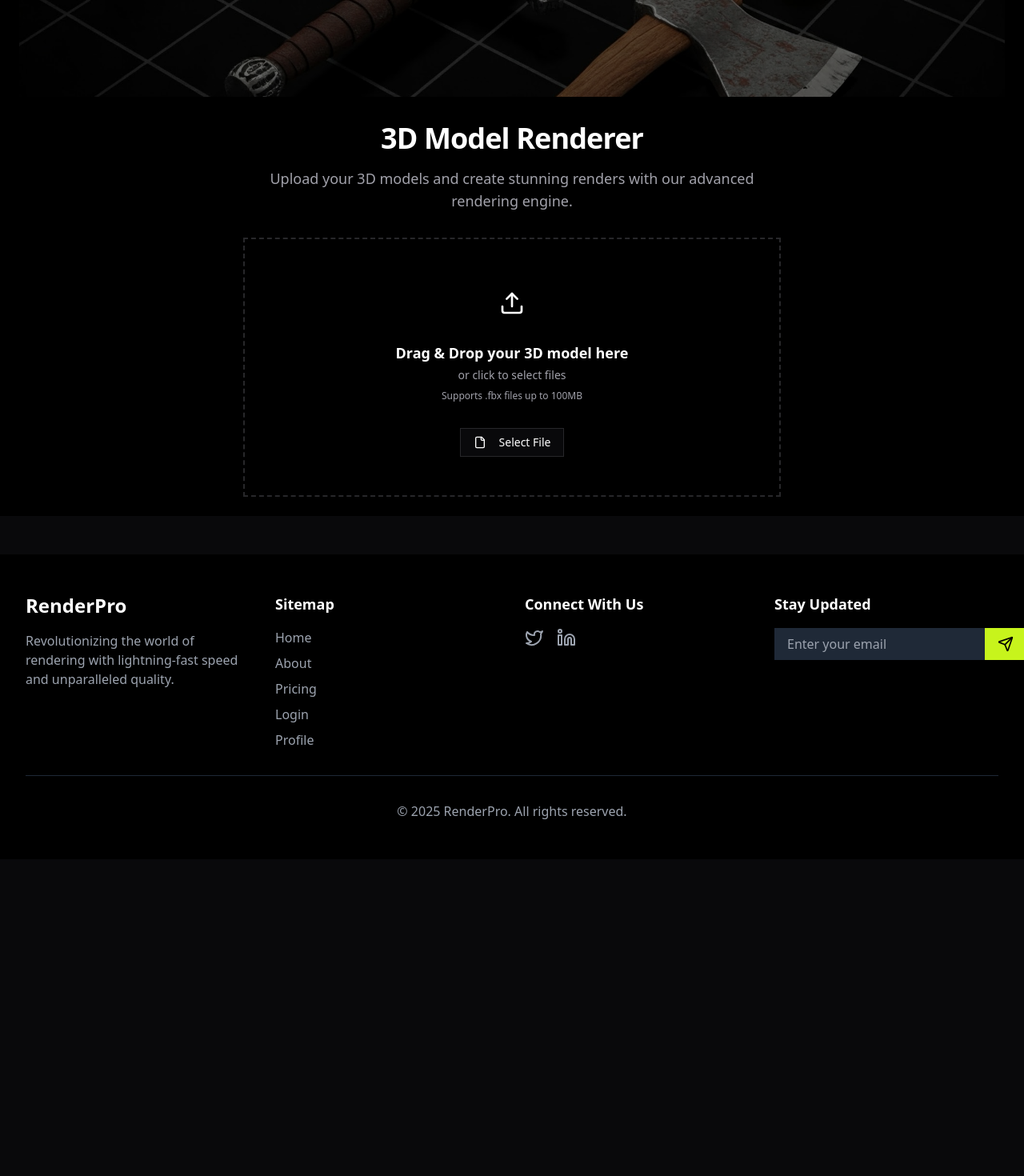
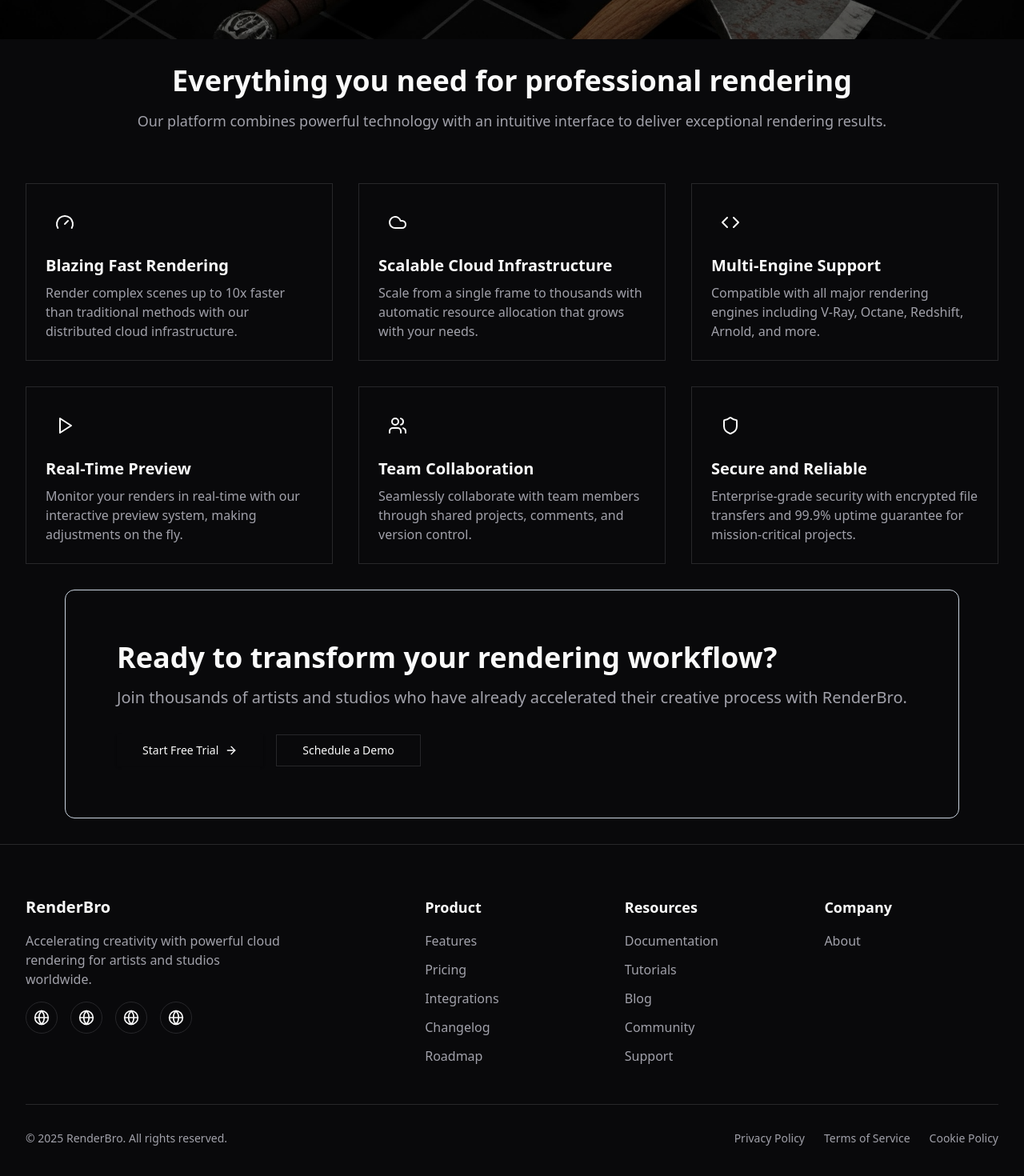
Before and after one commit to 2BrokeGuys/rendering-frontend, a Next.js app in the folder frontend/: page / in a window 1280 px wide. Shown: the part 816-2286 px from the top of the page at 80% size. Before the commit the page ends 1890 px from the top, so only its background shows below. Built offline with nearby package versions, Linux system fonts and the light colour scheme; a web font is replaced by a local one.

Commit message:
All monochrome for now!

```diff
--- a/frontend/app/globals.css
+++ b/frontend/app/globals.css
@@ -51,12 +51,12 @@ main {
 }
 
 .settings-panel {
-  @apply bg-card text-black rounded-lg p-6 shadow-lg backdrop-blur-sm;
+  @apply bg-card rounded-lg p-6 shadow-lg backdrop-blur-sm;
 }
 
 .fancy-scroll {
   scrollbar-width: thin;
-  scrollbar-color: hsl(var(--primary)) transparent;
+  scrollbar-color: hsl(var(--primary));
 }
 
 .fancy-scroll::-webkit-scrollbar {
@@ -99,5 +99,6 @@ main {
   }
   body {
     @apply bg-background text-foreground;
+    font-feature-settings: "rlig" 1, "calt" 1;
   }
 }
--- a/frontend/app/page.tsx
+++ b/frontend/app/page.tsx
@@ -1,93 +1,116 @@
 "use client"
 
-import React, { useState } from 'react';
-import { FileUpload } from '@/components/FileUpload';
-import { RenderSettings } from '@/components/RenderSetting';
-import { ModelPreview } from '@/components/ModelPreview';
+import HeroSection from '@/components/HeroSection';
 import { Button } from '@/components/ui/button';
-import { Download } from 'lucide-react';
-import { toast } from '@/hooks/use-toast';
-import HeroSection from '@/components/HeroSection';
+import { ArrowRight, Cloud, Code, Gauge, LucideIcon, Play, Shield, Users } from 'lucide-react';
+import Link from 'next/link';
 
 const Page = () => {
-  const [selectedFile, setSelectedFile] = useState<File | null>(null);
-  const [isRendering, setIsRendering] = useState(false);
-  const [renderComplete, setRenderComplete] = useState(false);
-
-  const handleRender = () => {
-    if (!selectedFile) {
-      toast({
-        title: "No file selected",
-        description: "Please upload a 3D model first",
-        variant: "destructive"
-      });
-      return;
-    }
-
-    setIsRendering(true);
-    toast({
-      title: "Rendering started",
-      description: "Your model is being rendered..."
-    });
-
-    // Simulate rendering process
-    setTimeout(() => {
-      setIsRendering(false);
-      setRenderComplete(true);
-      toast({
-        title: "Rendering complete",
-        description: "Your render is ready to download"
-      });
-    }, 5000);
-  };
 
   return (
-    <div className="min-h-screen bg-black text-white p-6 my-12">
-      <div className="max-w-screen-xl mx-auto space-y-8">
+    <div className="min-h-screen ">
         <HeroSection/>
-
-        <div className="text-center space-y-4">
-          <h1 className="text-4xl font-bold tracking-tight">3D Model Renderer</h1>
-          <p className="text-lg text-muted-foreground max-w-2xl mx-auto">
-            Upload your 3D models and create stunning renders with our advanced rendering engine.
-          </p>
-        </div>
-
-        {!selectedFile && (
-          <FileUpload onFileSelect={setSelectedFile} />
-        )}
-
-        {selectedFile && (
-          <div className="grid grid-cols-1 lg:grid-cols-3 gap-6">
-            <div className="lg:col-span-2 space-y-6">
-              <div className="preview-container">
-                <ModelPreview file={selectedFile} />
+        <div className="container my-8">
+              <div className="text-center max-w-screen-xl mx-auto mb-16 space-y-4">
+                <h2 className="text-3xl md:text-4xl font-bold">Everything you need for professional rendering</h2>
+                <p className="text-muted-foreground text-lg">
+                  Our platform combines powerful technology with an intuitive interface to deliver exceptional rendering
+                  results.
+                </p>
               </div>
 
-              {renderComplete && (
-                <div className="flex justify-center">
-                  <Button>
-                    <Download className="w-4 h-4 mr-2" />
-                    Download Render
-                  </Button>
-                </div>
-              )}
+              <div className="grid md:grid-cols-2 lg:grid-cols-3 gap-8">
+                {[
+                  {
+                    icon: Gauge,
+                    title: "Blazing Fast Rendering",
+                    description:
+                      "Render complex scenes up to 10x faster than traditional methods with our distributed cloud infrastructure.",
+                  },
+                  {
+                    icon: Cloud,
+                    title: "Scalable Cloud Infrastructure",
+                    description:
+                      "Scale from a single frame to thousands with automatic resource allocation that grows with your needs.",
+                  },
+                  {
+                    icon: Code,
+                    title: "Multi-Engine Support",
+                    description:
+                      "Compatible with all major rendering engines including V-Ray, Octane, Redshift, Arnold, and more.",
+                  },
+                  {
+                    icon: Play,
+                    title: "Real-Time Preview",
+                    description:
+                      "Monitor your renders in real-time with our interactive preview system, making adjustments on the fly.",
+                  },
+                  {
+                    icon: Users,
+                    title: "Team Collaboration",
+                    description:
+                      "Seamlessly collaborate with team members through shared projects, comments, and version control.",
+                  },
+                  {
+                    icon: Shield,
+                    title: "Secure and Reliable",
+                    description:
+                      "Enterprise-grade security with encrypted file transfers and 99.9% uptime guarantee for mission-critical projects.",
+                  },
+                ].map((feature, i) => (
+                  <FeatureCard key={i} icon={feature.icon} title={feature.title} description={feature.description} />
+                ))}
+              </div>
             </div>
 
-            <div>
-              <RenderSettings onRender={handleRender} />
-              {isRendering && (
-                <div className="mt-4 p-4 bg-primary/10 rounded-lg">
-                  <div className="loading-shimmer h-2 rounded-full" />
-                  <p className="text-sm text-center mt-2">Rendering in progress...</p>
+            <div className="container flex justify-center items-center max-w-screen-xl min-w-full my-8">
+              <div className="rounded-xl border border-slate-300 bg-gradient-to-r from-primary/20 via-primary/10 to-background p-8 md:p-12 lg:p-16 relative overflow-hidden">
+                <div className="absolute top-0 right-0 -mt-16 -mr-16 size-64 rounded-full bg-primary/10 blur-3xl" />
+                <div className="relative z-10 max-w-screen-lg">
+                  <h2 className="text-3xl md:text-4xl font-bold mb-4">Ready to transform your rendering workflow?</h2>
+                  <p className="text-xl text-muted-foreground mb-8">
+                    Join thousands of artists and studios who have already accelerated their creative process with
+                    RenderBro.
+                  </p>
+                  <div className="flex flex-col sm:flex-row gap-4">
+                    <Link href="/main">
+                    <Button size="lg" className="gap-2">
+                      Start Free Trial
+                      <ArrowRight className="size-4" />
+                    </Button>
+                    </Link>
+
+                    <Button size="lg" variant="outline" className="gap-2">
+                      Schedule a Demo
+                    </Button>
+                  </div>
                 </div>
-              )}
+              </div>
             </div>
-          </div>
-        )}
-      </div>
     </div>
   );
 };
 
+
+interface FeatureCardProps {
+  icon: LucideIcon
+  title: string
+  description: string
+}
+
+function FeatureCard({ icon: Icon, title, description }: FeatureCardProps) {
+  return (
+    <div className="group relative overflow-hidden rounded-lg border bg-background p-6 hover:shadow-md transition-all">
+      <div className="absolute top-0 right-0 size-24 -mt-8 -mr-8 bg-primary/10 rounded-full blur-2xl opacity-0 group-hover:opacity-100 transition-opacity" />
+      <div className="relative">
+        <div className="size-12 rounded-lg bg-primary/10 flex items-center justify-center mb-4">
+          <Icon className="size-6 text-primary" />
+        </div>
+        <h3 className="text-xl font-bold mb-2">{title}</h3>
+        <p className="text-muted-foreground">{description}</p>
+      </div>
+    </div>
+  )
+}
+
 export default Page;
--- a/frontend/components/FileUpload.tsx
+++ b/frontend/components/FileUpload.tsx
@@ -55,12 +55,12 @@ export const FileUpload = ({ onFileSelect }: FileUploadProps) => {
         {...getRootProps()}
         className={`dropzone ${isDragActive ? 'active' : ''} group`}
       >
-        <input {...getInputProps()} />
-        <div className="flex flex-col items-center gap-4">
-          <div className="w-16 h-16 rounded-full bg-primary/10 flex items-center justify-center group-hover:bg-primary/20 transition-colors duration-300">
+        <input {...getInputProps()} className='gap-2' />
+        <div className="flex flex-col items-center gap-4 ">
+          <div className="w-16 h-16 rounded-full bg-primary/10 flex items-center justify-center group-hover:bg-primary/20 transition-colors duration-300 my-2">
             <Upload className="w-8 h-8 text-primary" />
           </div>
-          <div className="text-center">
+          <div className="text-center py-2 my-2">
             <h3 className="text-lg font-semibold">Drag & Drop your 3D model here</h3>
             <p className="text-sm text-muted-foreground mt-1">
               or click to select files
@@ -69,7 +69,7 @@ export const FileUpload = ({ onFileSelect }: FileUploadProps) => {
               Supports .fbx files up to 100MB
             </p>
           </div>
-          <Button variant="outline" className="mt-4">
+          <Button variant="outline" className="mt-4 rounded-xl">
             <File className="w-4 h-4 mr-2" />
             Select File
           </Button>
--- a/frontend/components/Footer.tsx
+++ b/frontend/components/Footer.tsx
@@ -1,85 +1,84 @@
 import Link from "next/link"
-import {  Twitter, Linkedin, Send } from "lucide-react"
+import { Globe } from "lucide-react"
 
 const Footer = () => {
   return (
-    <footer className="bg-black text-white">
-      <div className="max-w-screen-xl mx-auto px-4 sm:px-6 lg:px-8 py-12">
-        <div className="grid grid-cols-1 md:grid-cols-4 gap-8">
-          {/* Company Info */}
+    <footer className="border-t py-12 md:py-16">
+          <div className="container">
+            <div className="grid grid-cols-2 md:grid-cols-4 lg:grid-cols-5 gap-8 mb-12">
+              <div className="col-span-2">
+                <div className="flex items-center gap-2 mb-4">
+
+                  <span className="text-xl font-bold">RenderBro</span>
+                </div>
+                <p className="text-muted-foreground mb-4 max-w-xs">
+                  Accelerating creativity with powerful cloud rendering for artists and studios worldwide.
+                </p>
+                <div className="flex gap-4">
+                  {["twitter", "facebook", "instagram", "youtube"].map((social) => (
+                    <Link
+                      key={social}
+                      href="#"
+                      className="size-10 rounded-full border flex items-center justify-center hover:bg-muted transition-colors"
+                    >
+                      <span className="sr-only">{social}</span>
+                      <Globe className="size-5" />
+                    </Link>
+                  ))}
+                </div>
+              </div>
               <div>
-            <h3 className="text-2xl font-bold mb-4">RenderPro</h3>
-            <p className="text-gray-400">
-              Revolutionizing the world of rendering with lightning-fast speed and unparalleled quality.
-            </p>
-          </div>
-
-          {/* Sitemap */}
-          <div>
-            <h4 className="text-lg font-semibold mb-4">Sitemap</h4>
-            <ul className="space-y-2">
-              <li>
-                <Link href="/" className="text-gray-400 hover:text-white transition-colors">
-                  Home
+                <h4 className="font-bold text-lg mb-4">Product</h4>
+                <ul className="space-y-3">
+                  {["Features", "Pricing", "Integrations", "Changelog", "Roadmap"].map((item) => (
+                    <li key={item}>
+                      <Link href="#" className="text-muted-foreground hover:text-foreground transition-colors">
+                        {item}
                       </Link>
                     </li>
-              <li>
-                <Link href="/about" className="text-gray-400 hover:text-white transition-colors">
-                  About
+                  ))}
+                </ul>
+              </div>
+              <div>
+                <h4 className="font-bold text-lg mb-4">Resources</h4>
+                <ul className="space-y-3">
+                  {["Documentation", "Tutorials", "Blog", "Community", "Support"].map((item) => (
+                    <li key={item}>
+                      <Link href="#" className="text-muted-foreground hover:text-foreground transition-colors">
+                        {item}
                       </Link>
                     </li>
-              <li>
-                <Link href="/pricing" className="text-gray-400 hover:text-white transition-colors">
-                  Pricing
+                  ))}
+                </ul>
+              </div>
+              <div>
+                <h4 className="font-bold text-lg mb-4">Company</h4>
+                <ul className="space-y-3">
+                  {["About"].map((item) => (
+                    <li key={item}>
+                      <Link href="#" className="text-muted-foreground hover:text-foreground transition-colors">
+                        {item}
                       </Link>
                     </li>
-              <li>
-                <Link href="/login" className="text-gray-400 hover:text-white transition-colors">
-                  Login
-                </Link>
-              </li>
-              <li>
-                <Link href="/profile" className="text-gray-400 hover:text-white transition-colors">
-                  Profile
-                </Link>
-              </li>
+                  ))}
                 </ul>
               </div>
-
-          {/* Social Links */}
-          <div>
-            <h4 className="text-lg font-semibold mb-4">Connect With Us</h4>
-            <div className="flex space-x-4">
-
-              <a href="#" className="text-gray-400 hover:text-white transition-colors">
-                <Twitter />
-              </a>
-
-              <a href="#" className="text-gray-400 hover:text-white transition-colors">
-                <Linkedin />
-              </a>
             </div>
+            <div className="border-t pt-8 flex flex-col md:flex-row justify-between items-center gap-4">
+              <p className="text-sm text-muted-foreground">
+                © {new Date().getFullYear()} RenderBro. All rights reserved.
+              </p>
+              <div className="flex gap-6">
+                <Link href="#" className="text-sm text-muted-foreground hover:text-foreground transition-colors">
+                  Privacy Policy
+                </Link>
+                <Link href="#" className="text-sm text-muted-foreground hover:text-foreground transition-colors">
+                  Terms of Service
+                </Link>
+                <Link href="#" className="text-sm text-muted-foreground hover:text-foreground transition-colors">
+                  Cookie Policy
+                </Link>
               </div>
-
-          {/* Newsletter Signup */}
-          <div>
-            <h4 className="text-lg font-semibold mb-4">Stay Updated</h4>
-            <form className="flex">
-              <input
-                type="email"
-                placeholder="Enter your email"
-                className="bg-gray-800 text-white px-4 py-2 rounded-l-md focus:outline-none focus:ring-2 focus:ring-blue-600 flex-grow"
-              />
-              <button type="submit" className="bg-lime hover:bg-darklime px-4 py-2 rounded-r-md transition-colors text-black">
-                <Send className="w-5 h-5" />
-              </button>
-            </form>
-          </div>
-        </div>
-
-        {/* Copyright */}
-        <div className="mt-8 pt-8 border-t border-gray-800 text-center text-gray-400">
-          <p>&copy; {new Date().getFullYear()} RenderPro. All rights reserved.</p>
             </div>
           </div>
         </footer>
--- a/frontend/components/HeroSection.tsx
+++ b/frontend/components/HeroSection.tsx
@@ -1,4 +1,5 @@
 import Image from "next/image"
+import Link from "next/link"
 
 const HeroSection = () => {
   return (
@@ -13,11 +14,13 @@ const HeroSection = () => {
       />
       <div className="absolute inset-0 bg-black opacity-50"></div>
       <div className="relative z-10 text-center text-white px-4 sm:px-6 lg:px-8">
-        <h1 className="text-4xl sm:text-5xl md:text-6xl font-bold mb-4">Welcome to RenderPro</h1>
+        <h1 className="text-4xl sm:text-5xl md:text-6xl font-bold mb-4">Welcome to RenderBro</h1>
         <p className="text-lg sm:text-xl md:text-2xl mb-8">Experience lightning-fast rendering for your projects</p>
+        <Link href={"/main"}>
         <button className="bg-lime hover:bg-darklime hover:text-black text-black font-bold py-2 px-4 rounded-full transition duration-300 text-sm sm:text-base">
           Get Started
         </button>
+        </Link>
       </div>
     </div>
   )
--- a/frontend/components/RenderSetting.tsx
+++ b/frontend/components/RenderSetting.tsx
@@ -66,13 +66,13 @@ export const RenderSettings = ({ onRender }: RenderSettingsProps) => {
             defaultValue={[50]}
             max={100}
             step={1}
-            className="w-full"
+            className="w-full bg-slate-200"
           />
         </div>
       </div>
 
       <Button
-        className="w-full"
+        className="w-full border-2 border-white rounded-md"
         onClick={onRender}
       >
         <Play className="w-4 h-4 mr-2" />
--- a/frontend/components/ui/slider.tsx
+++ b/frontend/components/ui/slider.tsx
@@ -17,7 +17,7 @@ const Slider = React.forwardRef<
     )}
     {...props}
   >
-    <SliderPrimitive.Track className="relative h-1.5 w-full grow overflow-hidden rounded-full bg-primary/20">
+    <SliderPrimitive.Track className="relative h-1.5 w-full grow overflow-hidden rounded-full bg-slate-300">
       <SliderPrimitive.Range className="absolute h-full bg-primary" />
     </SliderPrimitive.Track>
     <SliderPrimitive.Thumb className="block h-4 w-4 rounded-full border border-primary/50 bg-background shadow transition-colors focus-visible:outline-none focus-visible:ring-1 focus-visible:ring-ring disabled:pointer-events-none disabled:opacity-50" />
```
Also changed, not shown: frontend/app/about/page.tsx (+6 -5 lines), frontend/app/dashboard/page.tsx (+7 -0 lines), frontend/app/main/page.tsx (added, +80 -0 lines), frontend/components/Header.tsx (+4 -7 lines). Lines whose indentation alone changed are shown as unchanged.
